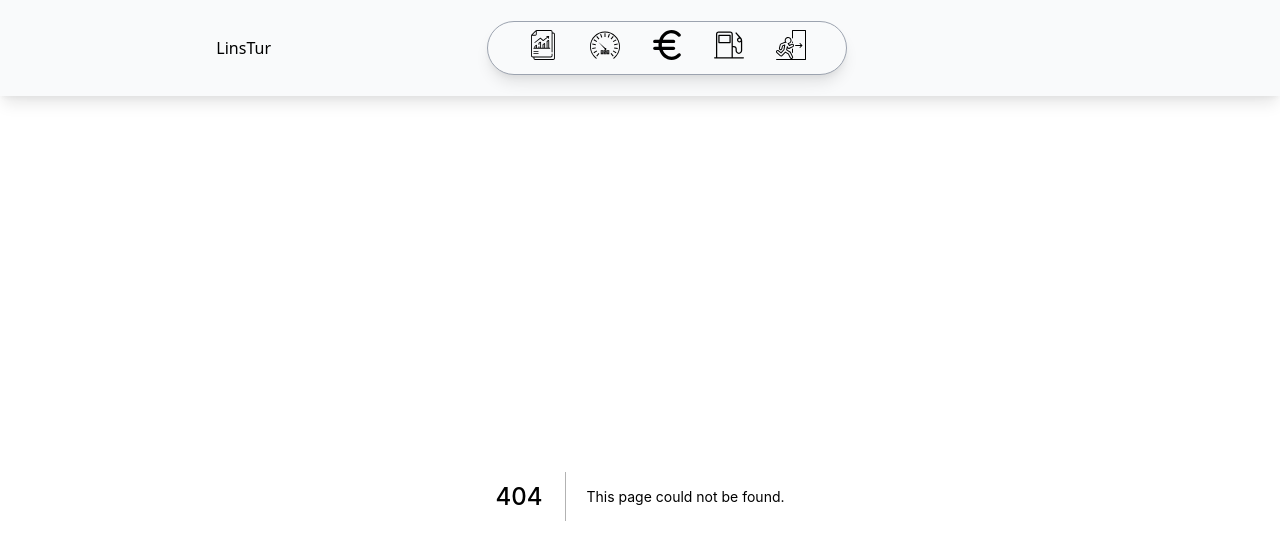
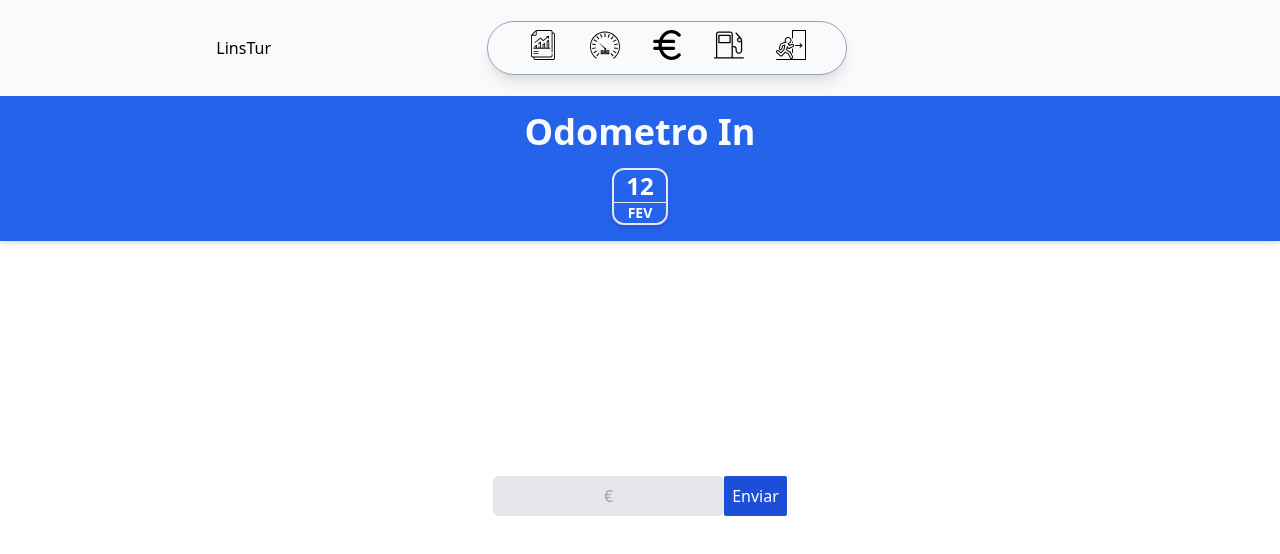
Before and after one commit to Claudio-Lins/linstur-tvde, a Next.js app: page /odometroin in a window 1280 px wide. Before the commit this address had no page. Shown: the top 554 px of the page. Built offline with nearby package versions, Linux system fonts and the light colour scheme.

Commit message:
Create OdometroIn page

```diff
--- a/components/NavFooter.js
+++ b/components/NavFooter.js
@@ -18,7 +18,7 @@ function NavFooter() {
             />
           </a>
         </Link>
-        <Link href='/km'>
+        <Link href='/OdometroIn'>
           <a className='w-1/5 text-center'>
             <Image
               src="/icons/odometer.svg"
--- a/components/NavHeader.js
+++ b/components/NavHeader.js
@@ -20,7 +20,7 @@ function Navheader() {
             />
           </a>
         </Link>
-        <Link href='/km'>
+        <Link href='/OdometroIn'>
           <a className='w-1/5 text-center'>
             <Image
               src="/icons/odometer.svg"
--- /dev/null
+++ b/pages/odometroin.js
@@ -0,0 +1,32 @@
+import React from 'react'
+import Data from "../components/Data-atual";
+
+function OdometroIn () {
+    return (
+        <>
+      {/* Header Resume */}
+      <section className="bg-blue-600 text-center pt-4 mx-auto sm:bg-blue-600 fixed inset-x-0 shadow-md">
+        <div>
+          <div>
+            <h1 className="text-4xl font-semibold text-gray-50">Odometro In</h1>
+          </div>
+          <div className="text-center inline-flex py-4">
+            <Data />
+          </div>
+        </div>
+      </section>
+
+      <div className="flex justify-center items-center h-screen">
+        <div>
+          <input
+              className="bg-gray-200 py-2 rounded-md text-center text-md text-white"
+              type="text" placeholder="€" />
+            <button className='bg-blue-700 rounded-sm px-2 py-2 text-white  hover:opacity-50'>Enviar</button>
+        </div>
+      </div>
+      </>
+    )
+
+}
+
+export default OdometroIn
```
